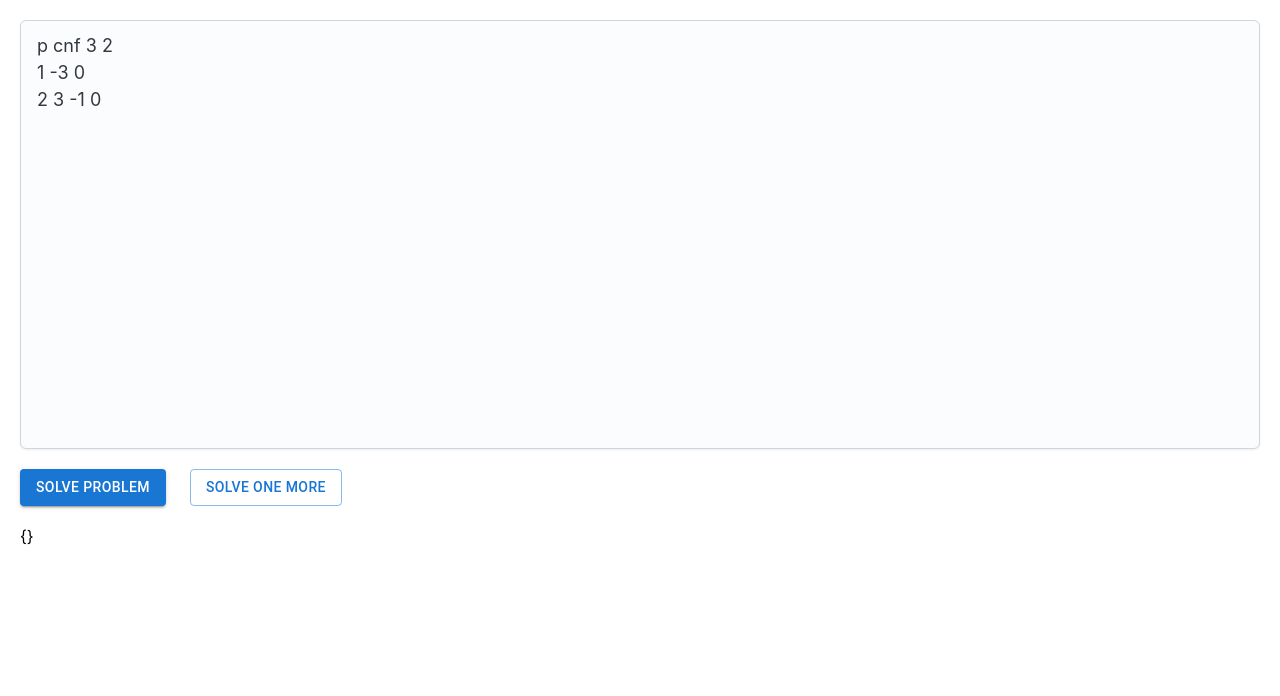
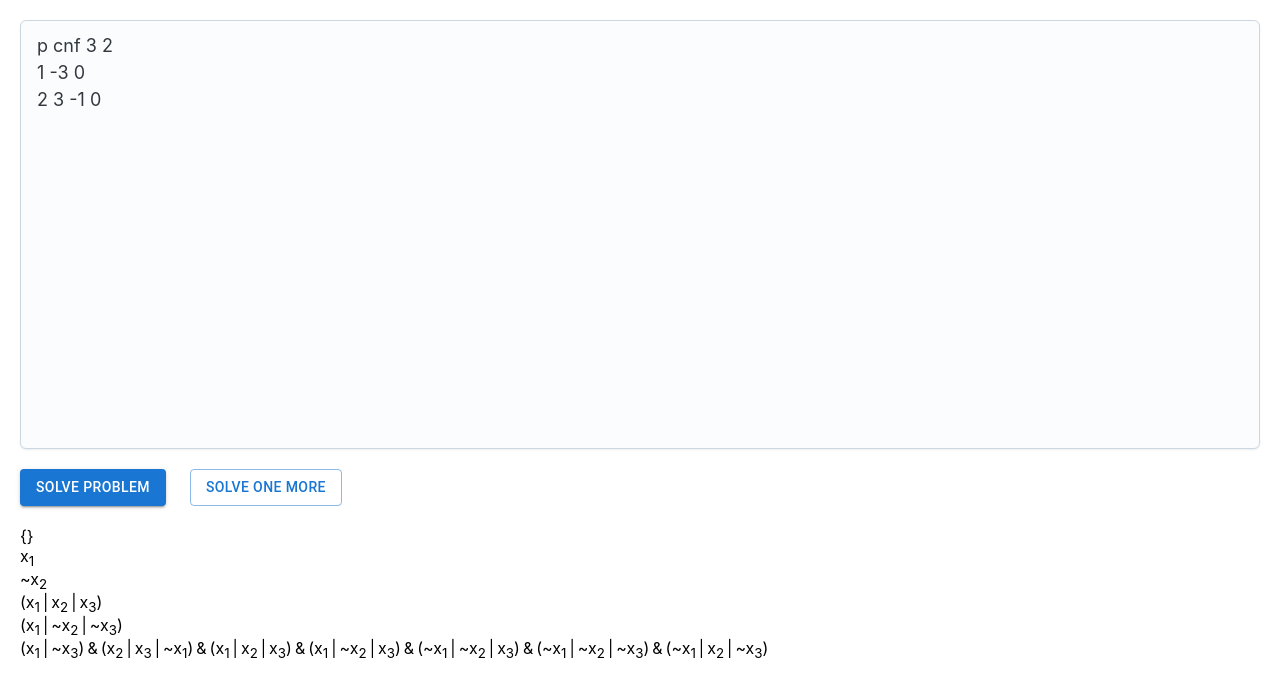
Before and after one commit to vvvvvvvector/SAT-solver-graphical-interface-client, a React (Vite) app: page / in a window 1280 px wide. Shown: the top 696 px of the page. Built offline with nearby package versions, Linux system fonts and the light colour scheme.

Commit message:
variable, clause and formula components

```diff
--- /dev/null
+++ b/src/@types/custom.d.ts
@@ -0,0 +1,2 @@
+
+declare module "*.module.scss";
--- a/src/App.tsx
+++ b/src/App.tsx
@@ -8,6 +8,67 @@ import Button from "@mui/material/Button";
 import { Stack } from "@mui/system";
 
 import "./styles.scss";
+
+const solvers = [
+  {
+    name: "Cadical",
+    short: "cd",
+  },
+  {
+    name: "Gluecard3",
+    short: "gc3",
+  },
+  {
+    name: "Gluecard41",
+    short: "gc4",
+  },
+  {
+    name: "Glucose3",
+    short: "g3",
+  },
+  {
+    name: "Glucose4",
+    short: "g4",
+  },
+  {
+    name: "Lingeling",
+    short: "lgl",
+  },
+  {
+    name: "Maplechrono",
+    short: "mcb",
+  },
+  {
+    name: "Maplecm",
+    short: "mcm",
+  },
+  {
+    name: "Maplesat",
+    short: "mpl",
+  },
+  {
+    name: "Mergesat3",
+    short: "mg3",
+  },
+  {
+    name: "Minicard",
+    short: "mc",
+  },
+  {
+    name: "Minisat22",
+    short: "m22",
+  },
+  {
+    name: "Minisatgh",
+    short: "mgh",
+  },
+];
+
+// 1. variable component
+// 2. clause component
+// 3. formula component
+
+import { Variable, Clause, Formula } from "./components";
 
 export default function App() {
   const [formula, setFormula] = React.useState("p cnf 3 2\n1 -3 0\n2 3 -1 0");
@@ -87,6 +148,21 @@ export default function App() {
         </Button>
       </Stack>
       <pre>{JSON.stringify(response, null, 2)}</pre>
+      <Variable index={1} />
+      <Variable index={-2} />
+      <Clause variables={[1, 2, 3]} />
+      <Clause variables={[1, -2, -3]} />
+      <Formula
+        clauses={[
+          [1, -3],
+          [2, 3, -1],
+          [1, 2, 3],
+          [1, -2, 3],
+          [-1, -2, 3],
+          [-1, -2, -3],
+          [-1, 2, -3],
+        ]}
+      />
     </>
   );
 }
--- /dev/null
+++ b/src/components/Clause/Clause.module.scss
@@ -0,0 +1,12 @@
+.clause {
+  display: flex;
+
+  li {
+    display: flex;
+
+    div {
+      margin-left: 3px;
+      margin-right: 3px;
+    }
+  }
+}
--- /dev/null
+++ b/src/components/Clause/Clause.tsx
@@ -0,0 +1,24 @@
+import React from "react";
+
+import { Variable } from "../index";
+
+import styles from "./Clause.module.scss";
+
+type ClauseType = {
+  variables: number[];
+};
+
+export const Clause: React.FC<ClauseType> = ({ variables }) => {
+  return (
+    <ul className={styles.clause}>
+      (
+      {variables.map((i, index) => (
+        <li key={index}>
+          <Variable index={i} />
+          {variables.length - 1 > index && <div>|</div>}
+        </li>
+      ))}
+      )
+    </ul>
+  );
+};
--- /dev/null
+++ b/src/components/Formula/Formula.module.scss
@@ -0,0 +1,12 @@
+.formula {
+  display: flex;
+
+  li {
+    display: flex;
+
+    div {
+      margin-left: 3px;
+      margin-right: 3px;
+    }
+  }
+}
--- /dev/null
+++ b/src/components/Formula/Formula.tsx
@@ -0,0 +1,22 @@
+import React from "react";
+
+import { Clause } from "../index";
+
+import styles from "./Formula.module.scss";
+
+type FormulaType = {
+  clauses: number[][];
+};
+
+export const Formula: React.FC<FormulaType> = ({ clauses }) => {
+  return (
+    <ul className={styles.formula}>
+      {clauses.map((i, index) => (
+        <li key={index}>
+          <Clause variables={i} />
+          {clauses.length - 1 > index && <div>&</div>}
+        </li>
+      ))}
+    </ul>
+  );
+};
--- /dev/null
+++ b/src/components/Variable/Variable.tsx
@@ -0,0 +1,14 @@
+import React from "react";
+
+type VariableType = {
+  index: number;
+};
+
+export const Variable: React.FC<VariableType> = ({ index }) => {
+  return (
+    <p>
+      {index > 0 ? "x" : "~x"}
+      <sub>{index > 0 ? index : index * -1}</sub>
+    </p>
+  );
+};
--- /dev/null
+++ b/src/components/index.ts
@@ -0,0 +1,3 @@
+export * from "./Clause/Clause";
+export * from "./Variable/Variable";
+export * from "./Formula/Formula";
```
